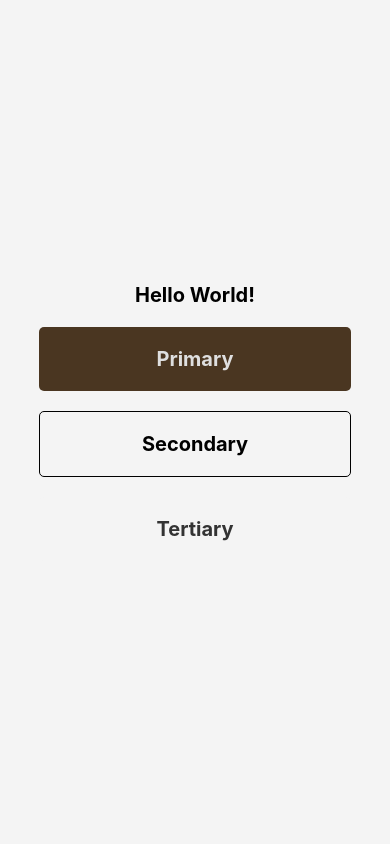
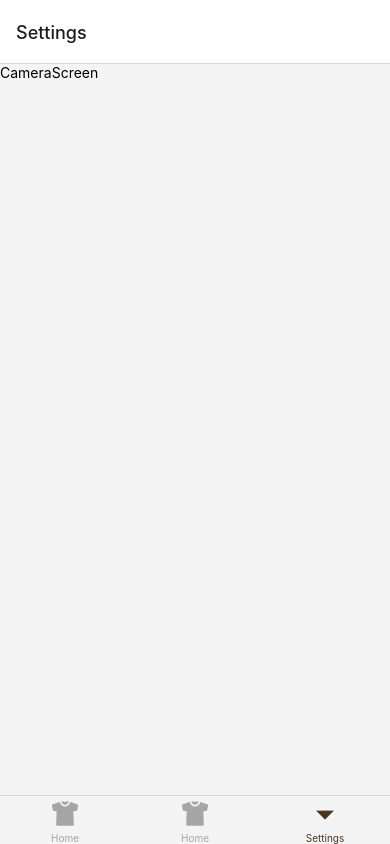
Before and after one commit to jrp60/ClosetApp, a React Native app: screen /Settings in a window 390 px wide. Built offline with nearby package versions, Linux system fonts and the light colour scheme.

Commit message:
icons, camera screen

```diff
--- a/package.json
+++ b/package.json
@@ -10,12 +10,15 @@
     "lint": "eslint ."
   },
   "dependencies": {
+    "@react-navigation/bottom-tabs": "^6.5.2",
     "@react-navigation/native": "^6.1.1",
     "@react-navigation/native-stack": "^6.9.7",
     "react": "18.1.0",
     "react-native": "0.70.6",
+    "react-native-ionicons": "^4.6.5",
     "react-native-safe-area-context": "^4.4.1",
-    "react-native-screens": "^3.18.2"
+    "react-native-screens": "^3.18.2",
+    "react-native-vector-icons": "^9.2.0"
   },
   "devDependencies": {
     "@babel/core": "^7.12.9",
--- /dev/null
+++ b/src/components/screens/CameraScreen.tsx
@@ -0,0 +1,12 @@
+import React from 'react';
+import {View, Text} from 'react-native';
+
+const CameraScreen = () => {
+  return (
+    <View>
+      <Text>CameraScreen</Text>
+    </View>
+  );
+};
+
+export default CameraScreen;
--- a/src/routes/Navigation.tsx
+++ b/src/routes/Navigation.tsx
@@ -2,28 +2,68 @@ import React from 'react';
 import HelloWorldScreen from '../components/screens/HelloWorldScreen';
 import {createNativeStackNavigator} from '@react-navigation/native-stack';
 import {NavigationContainer, DefaultTheme} from '@react-navigation/native';
+import {createBottomTabNavigator} from '@react-navigation/bottom-tabs';
 import {SafeAreaView} from 'react-native-safe-area-context';
+import CameraScreen from '../components/screens/CameraScreen';
+import Icon from 'react-native-ionicons';
+import Ionicons from 'react-native-vector-icons/Ionicons';
 
 const Stack = createNativeStackNavigator();
 const MyTheme = {
   ...DefaultTheme,
   colors: {
     ...DefaultTheme.colors,
-    primary: '#5BB5F1',
+    primary: '#4a3621',
     background: '#f4f4f4',
+    inactiveTintColor: '#a6a6a6',
   },
 };
+
+const Tab = createBottomTabNavigator();
+
+function MyTabs() {
+  return (
+    <Tab.Navigator
+      screenOptions={{
+        tabBarStyle: {backgroundColor: MyTheme.colors.background},
+        tabBarActiveTintColor: MyTheme.colors.primary,
+        tabBarInactiveTintColor: MyTheme.colors.inactiveTintColor,
+      }}>
+      <Tab.Screen
+        name="HelloWorldScreen"
+        component={HelloWorldScreen}
+        options={{
+          tabBarLabel: 'Home',
+          tabBarIcon: ({color}) => (
+            <Ionicons name="shirt" size={28} color={color} />
+          ),
+        }}
+      />
+      <Tab.Screen
+        name="Home"
+        component={HelloWorldScreen}
+        options={{
+          tabBarLabel: 'Home',
+          tabBarIcon: ({color, size}) => (
+            <Ionicons name="shirt" size={28} color={color} />
+          ),
+        }}
+      />
+      <Tab.Screen name="Settings" component={CameraScreen} />
+    </Tab.Navigator>
+  );
+}
 
 function Navigation() {
   return (
     <NavigationContainer theme={MyTheme}>
       {/* <SafeAreaView> */}
       <Stack.Navigator
-        initialRouteName="HelloWorldScreen"
+        initialRouteName="MyTabs"
         screenOptions={{
           headerShown: false,
         }}>
-        <Stack.Screen name="HelloWorldScreen" component={HelloWorldScreen} />
+        <Stack.Screen name="MyTabs" component={MyTabs} />
       </Stack.Navigator>
       {/* </SafeAreaView> */}
     </NavigationContainer>
```
Also changed, not shown: 21 other files (tests, documents, lock files or other folders).
